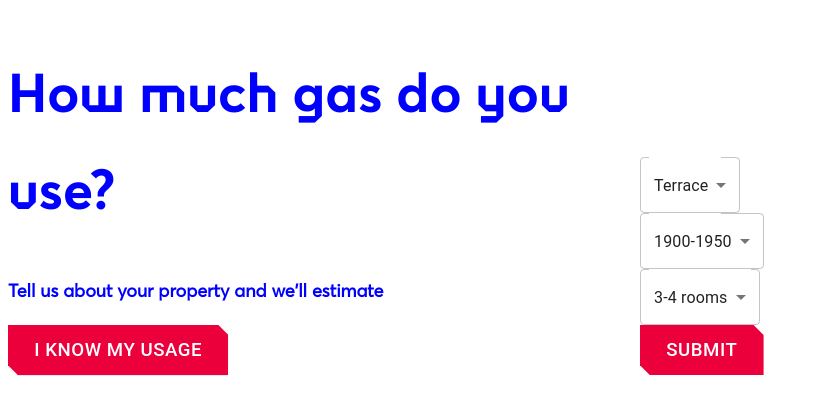
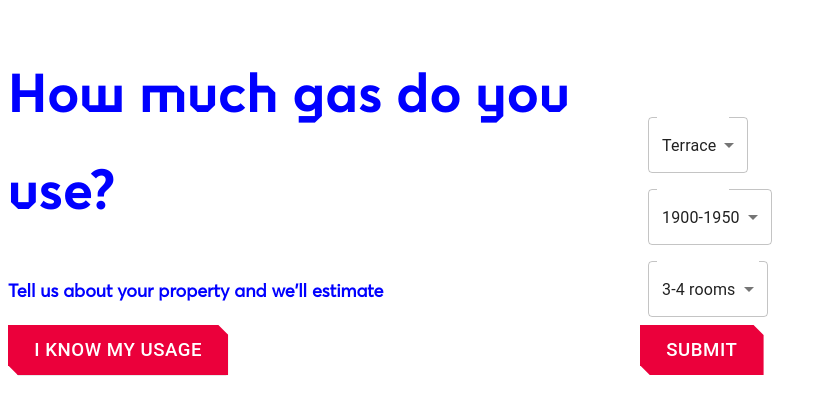
Before and after one commit to nestauk/heating-comparison-ts, a React (Create React App) app: page / in a window 1280 px wide. Both pictures are taken after a click on the button "HELP ME ESTIMATE". Shown: the top 414 px of the page, without its empty margins (0-827 px from the left). Built offline with nearby package versions, Linux system fonts and the light colour scheme; a web font is replaced by a local one.

Commit message:
Match form control borders

```diff
--- a/src/EstimateUsage.tsx
+++ b/src/EstimateUsage.tsx
@@ -27,7 +27,7 @@ export function EstimateUsage(props: any) {
     return (
         <Grid container>
             <Grid item xs={12}>
-                <FormControl component="fieldset">
+                <FormControl component="fieldset" sx={{ m: 1, minWidth: 50 }}>
                     <Select
                         id="premise-type-select"
                         value={premisesInfo.type}
@@ -45,7 +45,7 @@ export function EstimateUsage(props: any) {
                 </FormControl>
               </Grid>
               <Grid item xs={12}>
-                <FormControl component="fieldset" >
+                <FormControl component="fieldset" sx={{ m: 1, minWidth: 50 }}>
                     <Select
                         id="premise-type-select"
                         value={premisesInfo.age}
@@ -63,7 +63,7 @@ export function EstimateUsage(props: any) {
                 </FormControl>
               </Grid>
               <Grid item xs={12}>
-                <FormControl component="fieldset" >
+                <FormControl component="fieldset" sx={{ m: 1, minWidth: 50 }}>
                     <Select
                         id="premise-rooms-select"
                         value={premisesInfo.numRooms}
--- a/src/InputUsage.tsx
+++ b/src/InputUsage.tsx
@@ -32,7 +32,7 @@ export function InputUsage(props: any) {
 
               </Grid>
               <Grid item xs={12}>
-                <FormControl component="fieldset">
+                <FormControl component="fieldset" sx={{ m: 1, minWidth: 20 }}>
                   <RadioGroup
                     row
                     aria-label="usage-units"
@@ -68,7 +68,7 @@ export function InputUsage(props: any) {
               </Grid>
               <Grid item xs={12}>
                 <FormControl component="fieldset" sx={{ m: 1, minWidth: 50 }}>
-                  <InputLabel id="usage-period-label" sx={{ m: 1, minWidth: 50 }} >
+                  <InputLabel id="usage-period-label" >
                     Every
                   </InputLabel>
                   <Select
```
